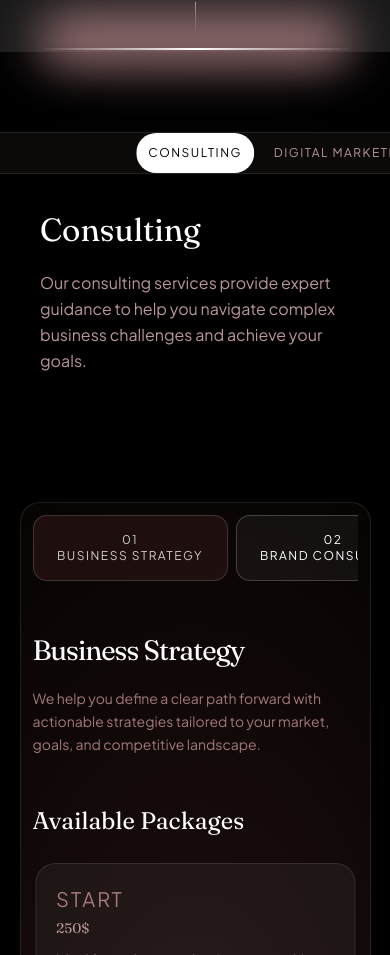
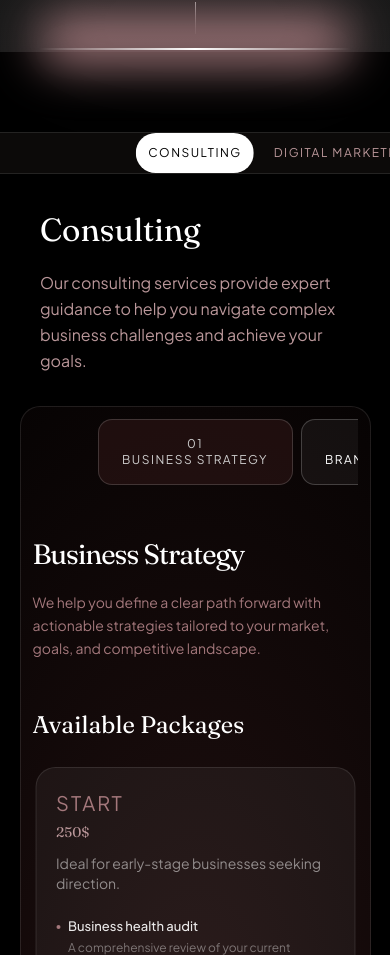
Before and after one commit to davidfl10/dot-media-group, a Next.js app: page /services in a window 390 px wide. Shown: the part 792-1747 px from the top of the page. Built offline with nearby package versions, Linux system fonts and the light colour scheme.

Commit message:
minor changes

```diff
--- a/components/ServiceClient.tsx
+++ b/components/ServiceClient.tsx
@@ -22,12 +22,10 @@ export default function ServiceClient() {
   const heroInView = useInView(heroRef, { once: true });
 
   const width = useWindowWidth();
-  const isMobile = !!width && width < 1050;
+  const isMobile = width < 1050;
   // Swiper refs
   const domainSwiperRef = useRef<SwiperType | null>(null);
-  const descSwiperRef = useRef<SwiperType | null>(null);
   const serviceSwiperRef = useRef<SwiperType | null>(null);
-  const serviceDescSwiperRef = useRef<SwiperType | null>(null);
   const packageSwiperRef = useRef<SwiperType | null>(null);
 
   const searchParams = useSearchParams();
@@ -47,7 +45,6 @@ export default function ServiceClient() {
   useEffect(() => {
     if (domainParam > 0) {
       domainSwiperRef.current?.slideTo(domainParam);
-      descSwiperRef.current?.slideTo(domainParam);
     }
   }, []);
 
@@ -73,7 +70,6 @@ export default function ServiceClient() {
       setActiveDomain(i);
       setActiveService(0);
       setActivePackage(0);
-      descSwiperRef.current?.slideTo(i);
       serviceSwiperRef.current?.slideTo(0);
       packageSwiperRef.current?.slideTo(0);
       setIsLoading(false);
@@ -85,7 +81,6 @@ export default function ServiceClient() {
   const handleServiceChange = (i: number) => {
     setActiveService(i);
     setActivePackage(0);
-    serviceDescSwiperRef.current?.slideTo(i);
     packageSwiperRef.current?.slideTo(0);
   };
 
@@ -169,7 +164,7 @@ export default function ServiceClient() {
                       handleDomainChange(i);
                       domainSwiperRef.current?.slideTo(i);
                     }}
-                    className={`px-3 py-3 lg:px-6 text-xs lg:text-sm rounded-full font-jakarta tracking-[1.5px] uppercase hover:cursor-pointer transition-all duration-200 whitespace-nowrap ${i === selectedDomain
+                    className={`max-w-[190px] lg:max-w-none px-3 py-3 lg:px-6 text-xs lg:text-sm rounded-full font-jakarta tracking-[1.5px] uppercase hover:cursor-pointer transition-all duration-200 whitespace-nowrap ${i === selectedDomain
                       ? "bg-white text-black border-white"
                       : "hover:bg-white/10 bg-transparent"
                       }`}
@@ -188,34 +183,19 @@ export default function ServiceClient() {
       {/* ── Content area with loading overlay ── */}
       <div className="relative w-full">
         <div className="max-w-[980px] mx-auto px-6 lg:px-12 text-white">
-          <Swiper
-            slidesPerView={1}
-            onSwiper={(s) => (descSwiperRef.current = s)}
-            onSlideChange={(s) => {
-              handleDomainChange(s.realIndex);
-              domainSwiperRef.current?.slideTo(s.realIndex);
-            }}
-            className="w-full my-8 lg:my-[60px]"
-          >
-            {DOMAIN_KEYS.map((key) => {
-              const d = servicePackages[lang][key];
-              return (
-                <SwiperSlide key={key}>
+          <div className="w-full my-8 lg:my-[60px]">
             <div className="flex flex-col items-start lg:items-center lg:justify-center gap-4 px-4 text-center">
               <h1 className="text-white text-left lg:text-center font-fraunces font-normal text-[32px] lg:text-[64px]">
-                      {d.name}
+                {service.name}
               </h1>
               <p
                 className="text-[16px] text-left lg:text-center font-normal font-jakarta leading-relaxed"
-                      style={{ color: d.secondaryBgLight }}
+                style={{ color: service.secondaryBgLight }}
               >
-                      {d.description}
+                {service.description}
               </p>
             </div>
-                </SwiperSlide>
-              );
-            })}
-          </Swiper>
+          </div>
         </div>
 
         <div className="h-fit w-[90%] mx-auto flex flex-col items-start p-3 lg:p-10 mb-8 rounded-[20px] border border-white/10"
@@ -267,35 +247,17 @@ export default function ServiceClient() {
           </AnimatePresence>
 
           {/* Sub-service title + description */}
-          <Swiper
-            slidesPerView={1}
-            onSwiper={(s) => (serviceDescSwiperRef.current = s)}
-            onSlideChange={(s) => {
-              handleServiceChange(s.realIndex);
-              serviceSwiperRef.current?.slideTo(s.realIndex);
-            }}
-            className="w-full mb-12"
-          >
-            {serviceEntries.map(([name, data]) => (
-              <SwiperSlide key={name}>
-                <motion.div
-                  initial={{ opacity: 0, y: 16 }}
-                  animate={{ opacity: 1, y: 0 }}
-                  transition={{ duration: 0.4, ease: [0.22, 1, 0.36, 1] }}
-                >
+          <div className="w-full mb-12">
             <h2 className="font-fraunces text-[28px] lg:text-[56px] text-white font-normal tracking-[-1px] mb-4">
-                    {name}
+              {serviceEntries[activeService][0]}
             </h2>
             <p
               className="font-jakarta text-[14px] md:text-[15px] leading-relaxed max-w-[640px]"
               style={{ color: service.secondaryBg }}
             >
-                    {data.description}
+              {activeServiceData.description}
             </p>
-                </motion.div>
-              </SwiperSlide>
-            ))}
-          </Swiper>
+          </div>
 
           {/* ── Slider 3: Packages ── */}
           <div className="mb-6 w-full">
@@ -317,10 +279,7 @@ export default function ServiceClient() {
                     packageSwiperRef.current?.slideTo(i);
                   }}
                 >
-                  <motion.div
-                    initial={{ opacity: 0, y: 24 }}
-                    animate={{ opacity: 1, y: 0 }}
-                    transition={{ duration: 0.5, delay: i * 0.08 }}
+                  <div
                     className={`h-full w-[320px] lg:w-[500px] flex flex-col rounded-[20px] bg-white/5 border border-white/10 p-5 lg:p-6 gap-2 cursor-pointer transition-all duration-300`}
                   >
                     {/* Package header */}
@@ -359,7 +318,7 @@ export default function ServiceClient() {
                         </li>
                       ))}
                     </ul>
-                  </motion.div>
+                  </div>
                 </SwiperSlide>
               ))}
             </Swiper>
--- a/lib/useWindowWidth.tsx
+++ b/lib/useWindowWidth.tsx
@@ -1,8 +1,10 @@
 'use client';
 import { useState, useEffect } from 'react';
 
-export default function useWindowWidth(): number | undefined {
-  const [width, setWidth] = useState<number | undefined>(undefined);
+export default function useWindowWidth(): number {
+  const [width, setWidth] = useState<number>(
+    () => (typeof window !== 'undefined' ? window.innerWidth : 0)
+  );
 
   useEffect(() => {
     const update = () => setWidth(window.innerWidth);
```
Lines whose indentation alone changed are shown as unchanged.
